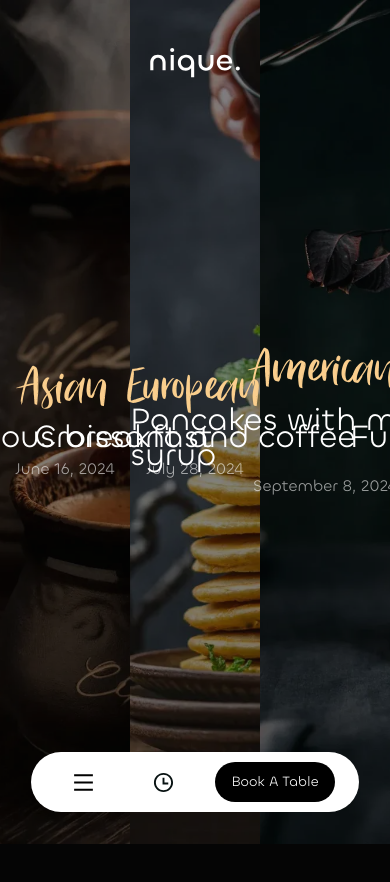
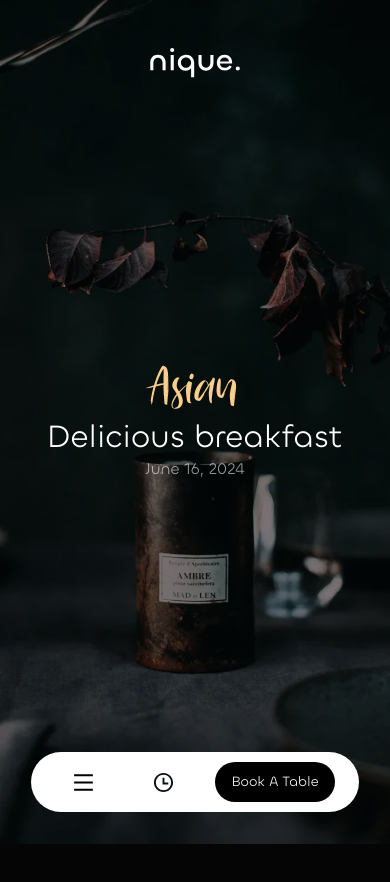
Before and after one commit to KhomotsoTibane/nique, a Next.js app: page /classes in a window 390 px wide. Shown: the top 882 px of the page. Built offline with nearby package versions, Linux system fonts and the light colour scheme.

Commit message:
fix mobile ui

```diff
--- a/app/globals.css
+++ b/app/globals.css
@@ -371,6 +371,7 @@ background: linear-gradient(90deg, rgba(46,46,45,1) 0%, rgba(115,115,114,0) 55%)
   .card {
     width: 100vw;
   }
+
 }
 
 .scroll-container::-webkit-scrollbar {
@@ -509,6 +510,12 @@ background: linear-gradient(90deg, rgba(46,46,45,1) 0%, rgba(115,115,114,0) 55%)
 }
 
 @media screen and (max-width: 479px) {
+
+  .scroll-section-classes {
+
+    width: 100vw;
+
+  }
   h5 {
     font-size: 1.125rem;
   }
--- a/components/HorizontalScroll/Card.tsx
+++ b/components/HorizontalScroll/Card.tsx
@@ -35,7 +35,7 @@ export function Card({
       <div className="dark-overlay absolute inset-0 size-full opacity-90"></div>
       <div className="absolute inset-0 z-10 flex size-full flex-col items-center justify-center">
         <h1 className="heading-h2-italic text-primary">{category}</h1>
-        <h2 className=" text-default">{heading}</h2>
+        <h2 className=" text-center text-default">{heading}</h2>
         <p className="text-muted">{date}</p>
       </div>
     </div>
```
